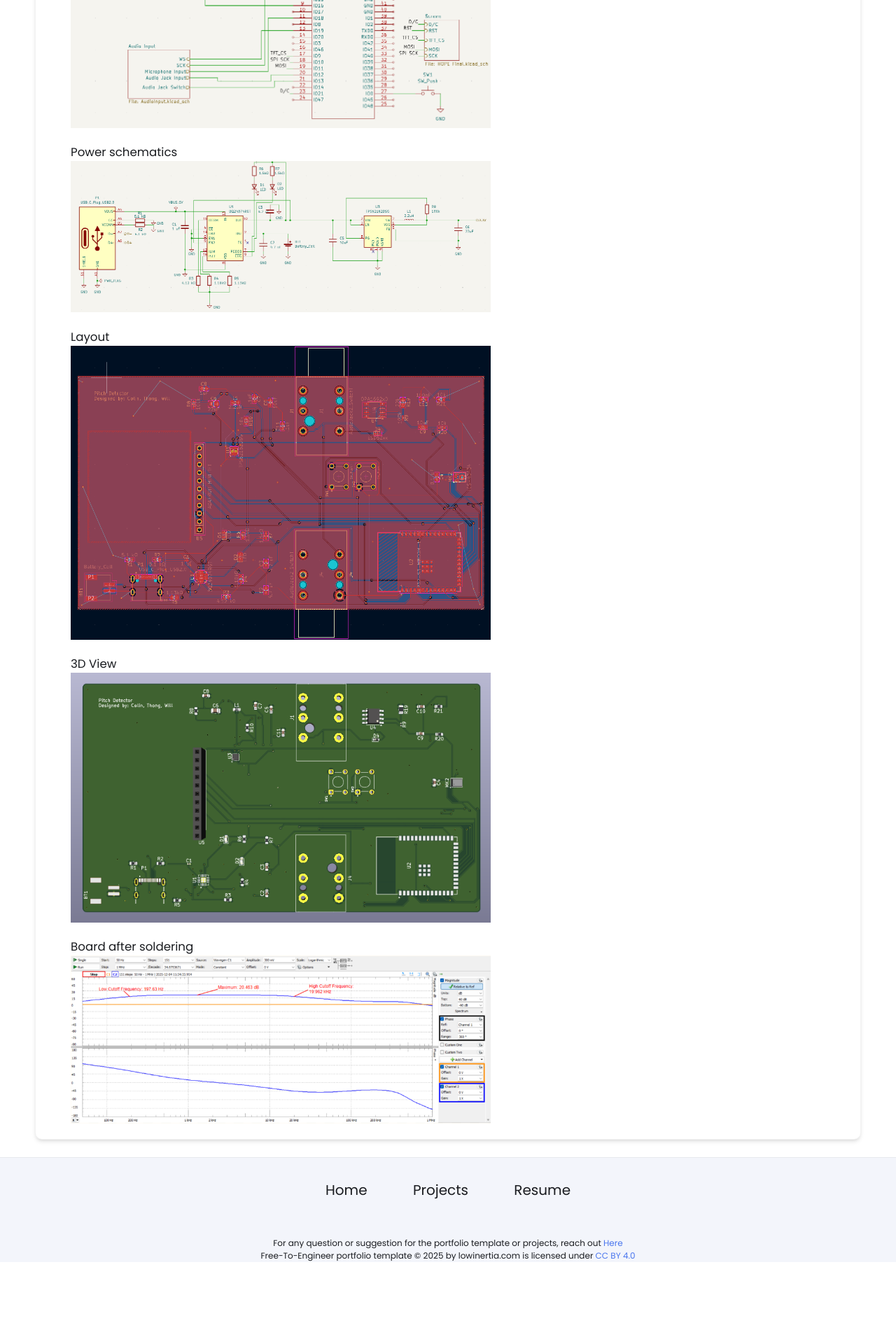
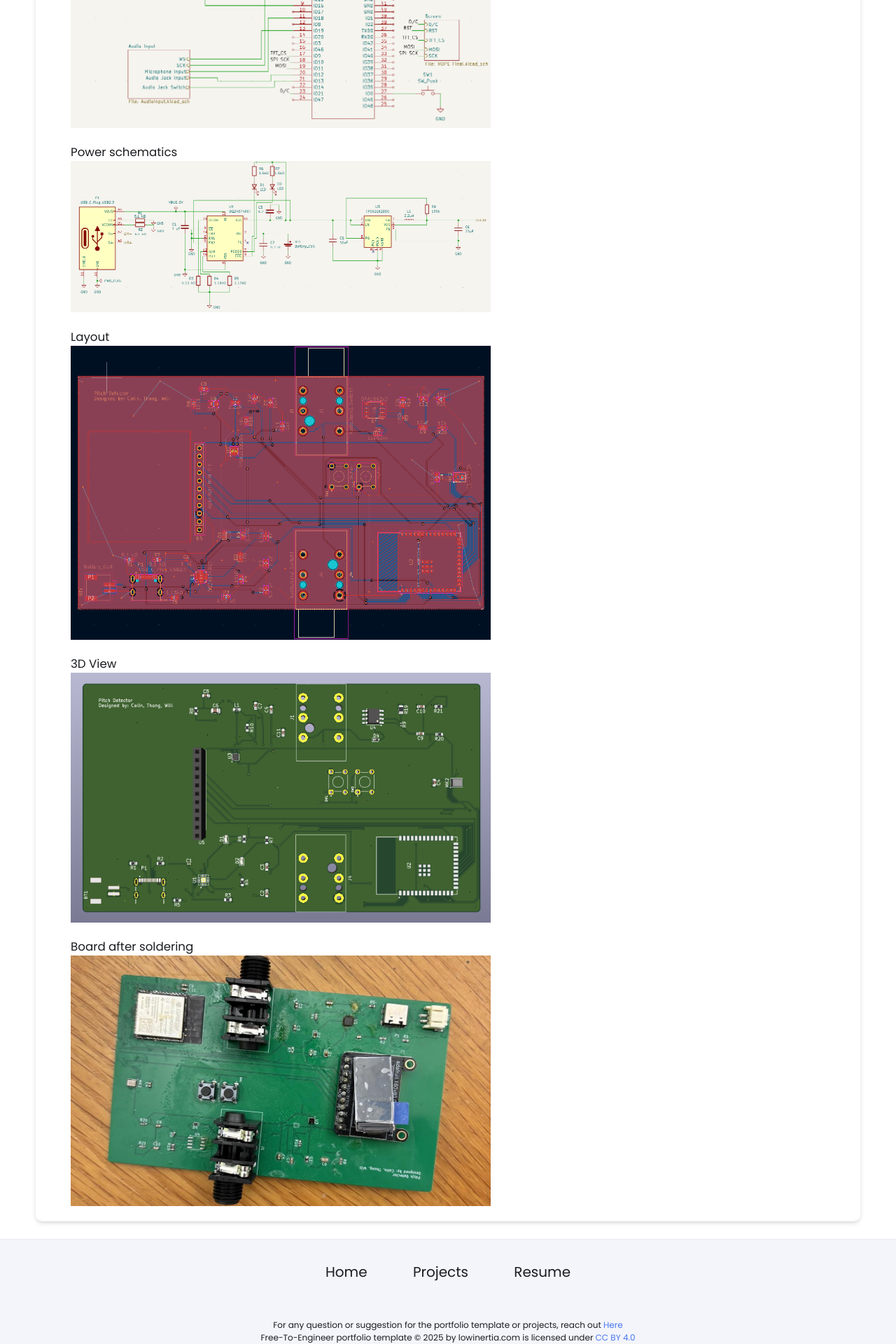
Before and after one commit to thongmn-8888/thongmn-8888.github.io, a Jekyll site: the page built from _projects/pitch-detector/index.md, in a window 1280 px wide. Shown: the part 934-2854 px from the top of the page at 70% size. Built offline with Jekyll 4.4.1, drawn with Linux system fonts in a browser that asks for light colours; before the commit the page ends 2737 px from its top, so only the background shows below that.

Commit message:
Update index.md

```diff
--- a/_projects/pitch-detector/index.md
+++ b/_projects/pitch-detector/index.md
@@ -25,4 +25,4 @@ The Pitch Detector project focused on developing a portable system that identifi
 <img src="/assets/images/pitch-detector-project/3d-view.png" width="600">
 
 ### Board after soldering
-<img src="/assets/images/treble-boost-project/frequency-domain.png" width="600">
+<img src="/assets/images/pitch-detector-project/solder.png" width="600">
```
